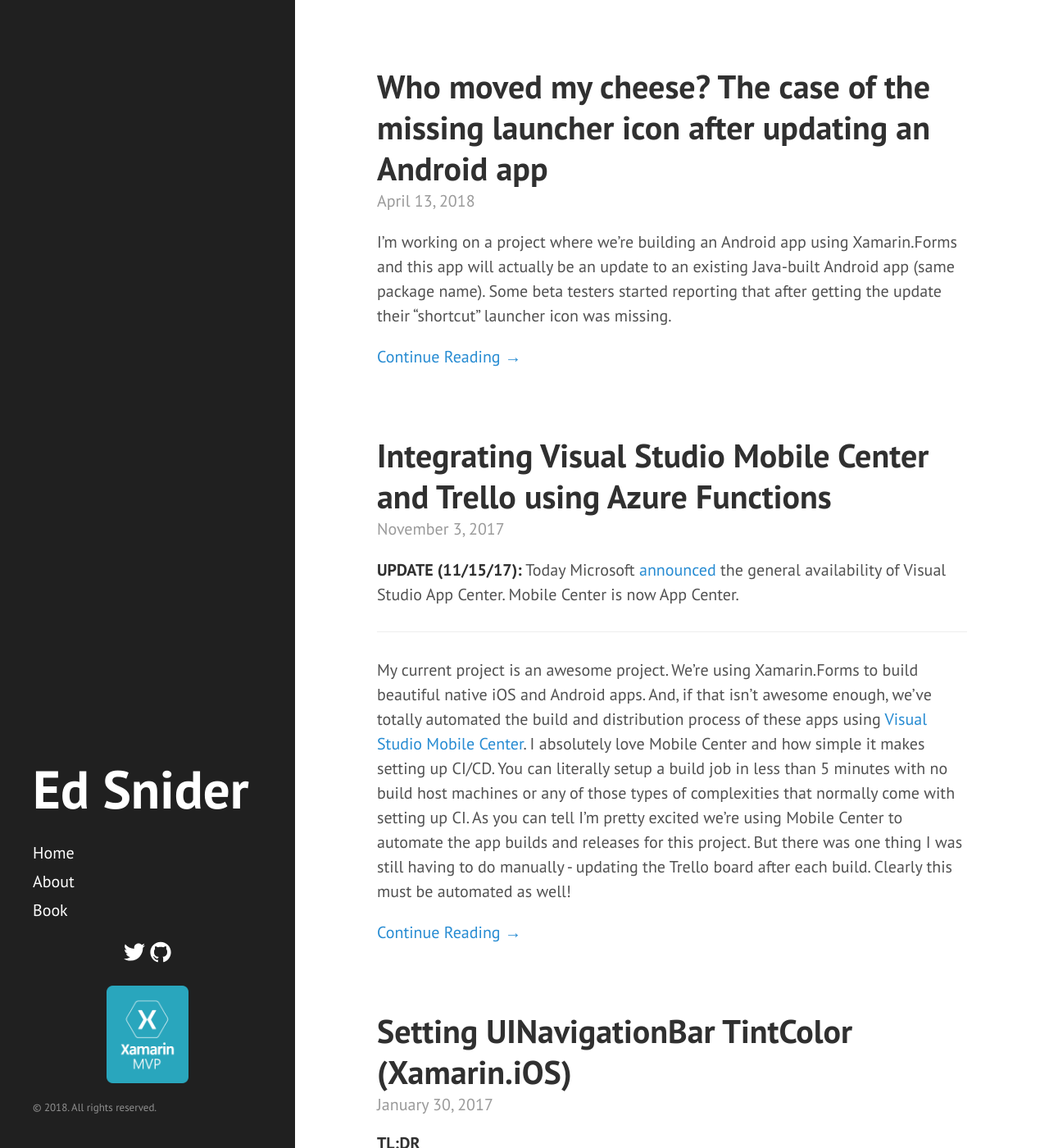
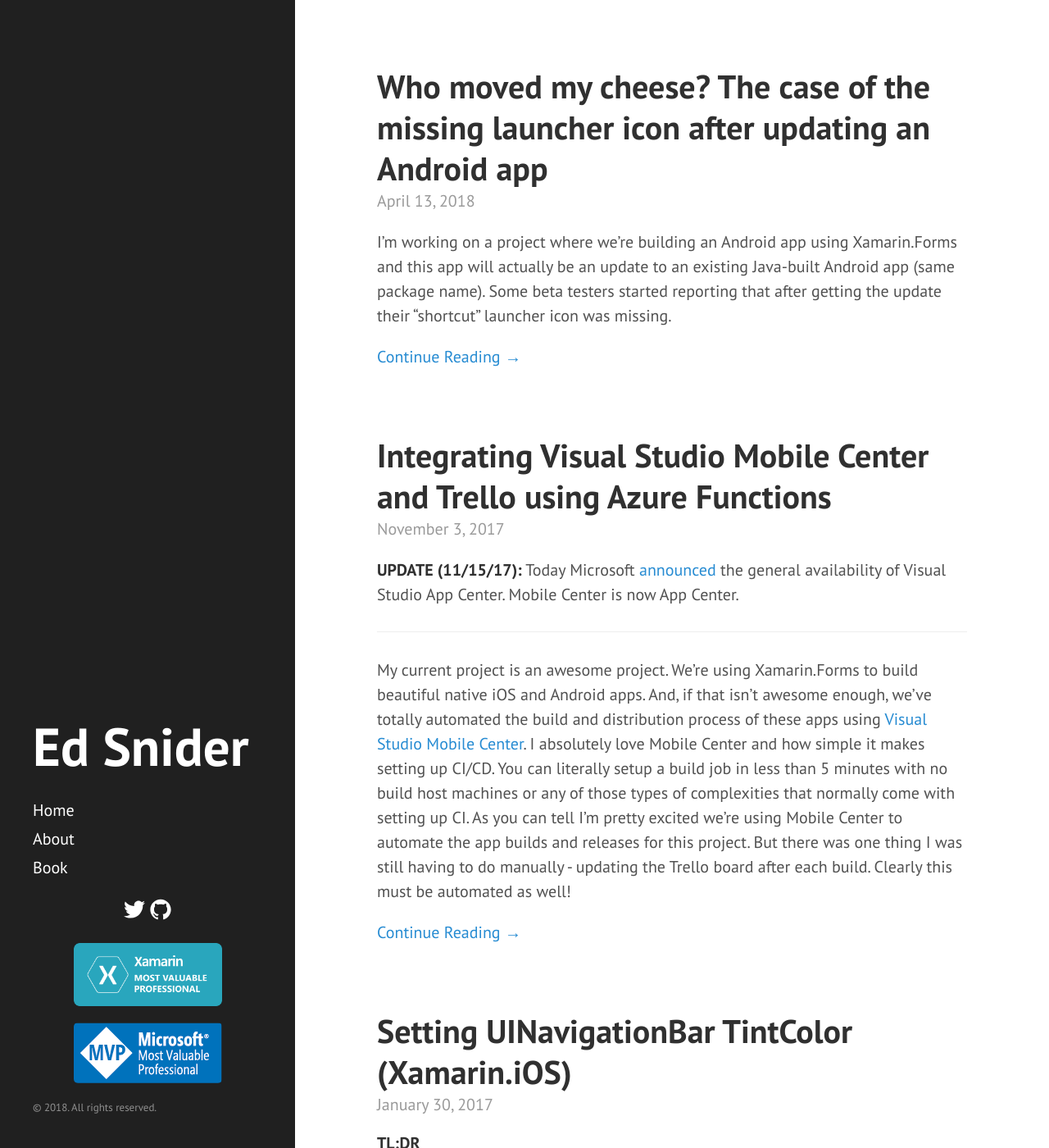
Before and after one commit to edsnider/edsnider.github.io, a Jekyll site: the page built from index.md, in a window 1280 px wide and 1400 px high. Shown: the whole window at 82% size. Built offline with Jekyll 4.4.1, drawn with Linux system fonts in a browser that asks for light colours.

Commit message:
added microsoft mvp badge

```diff
--- a/_includes/sidebar.html
+++ b/_includes/sidebar.html
@@ -36,9 +36,12 @@
       {% include icon-github.html username=site.github_username %}
     </p>
 
-    <p>
+    <p class="sidebar-badges">
       <a href="http://www.xamarin.com/mvp" target="_blank">
-        <img src="/assets/xamarin-mvp-badge-vertical.png" width="100" alt="Xamarin MVP"/>
+        <img src="/assets/xamarin-mvp-badge.png" width="181" alt="Xamarin MVP"/>
+      </a>
+      <a href="https://mvp.microsoft.com/en-us/PublicProfile/5002788" target="_blank">
+        <img src="/assets/microsoft-mvp-badge.png" alt="Microsoft MVP"/>
       </a>
     </p>
 
--- a/public/css/hyde.css
+++ b/public/css/hyde.css
@@ -111,9 +111,10 @@ a.sidebar-nav-item:focus {
 }
 
 /* Added by Ed Snider */
-.sidebar img {
+.sidebar-badges img {
     display: block;
-    margin: 0 auto;
+    margin-left: auto;
+    margin-right: auto;
 }
 
 /* Sticky sidebar
```
Also changed, not shown: assets/microsoft-mvp-badge-vertical.png (added), assets/microsoft-mvp-badge.png (added).
